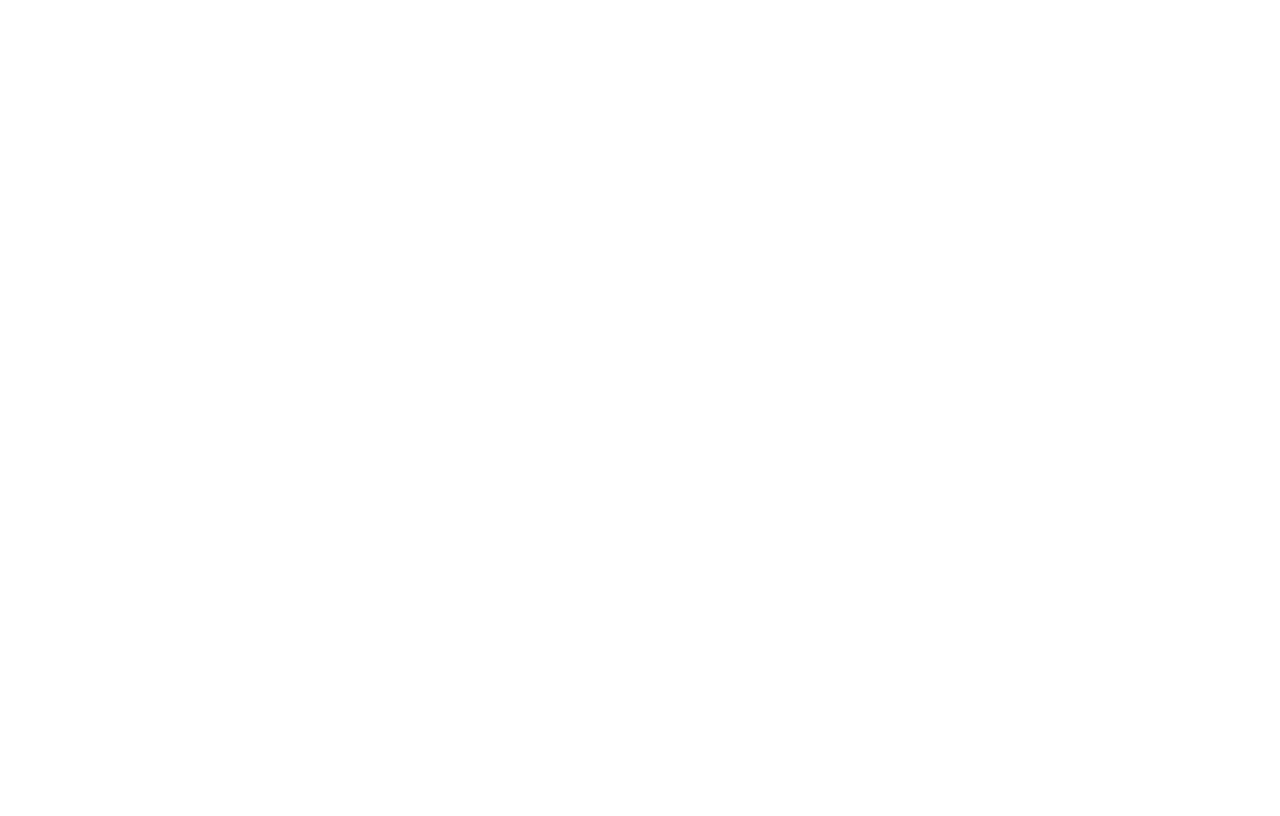
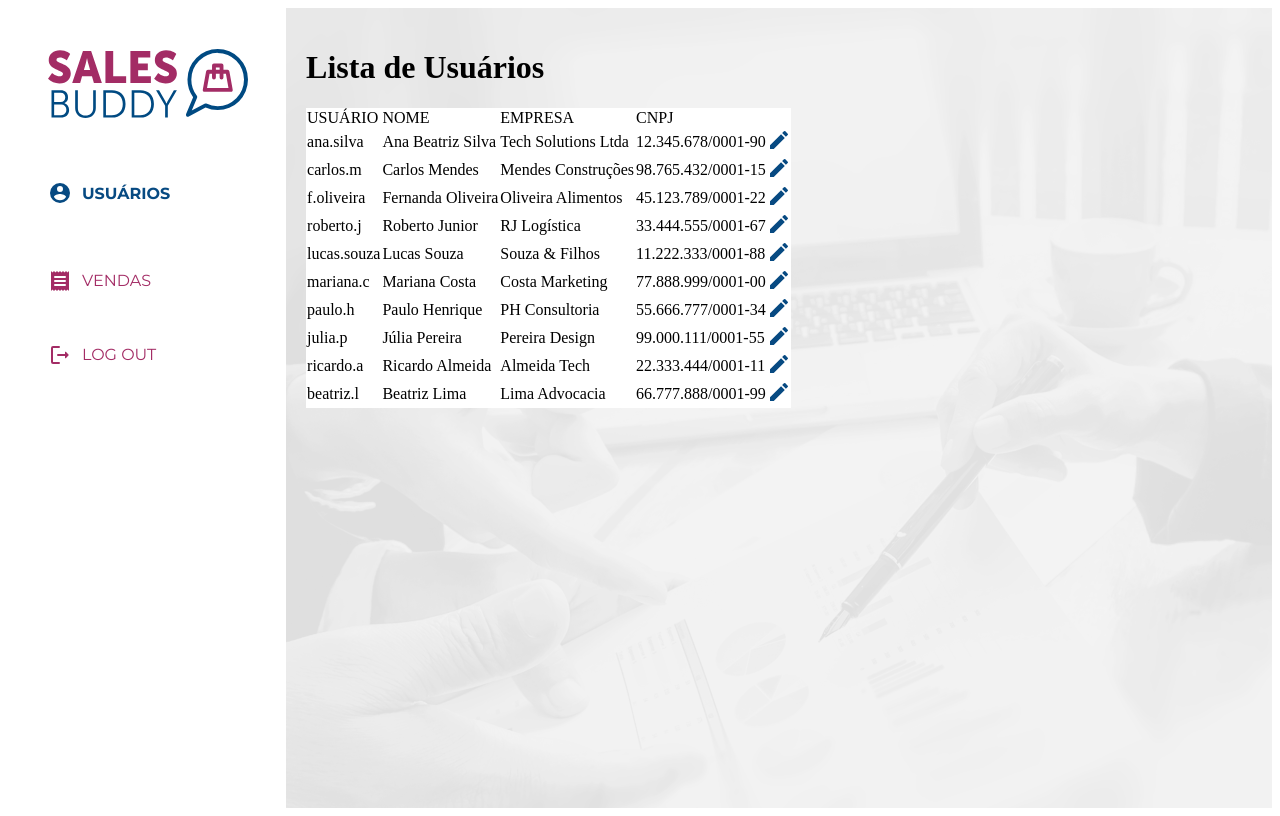
Before and after one commit to felipeLima29/salesBuddyWeb, a React app in the folder frontend/: page /usersList in a window 1280 px wide. Before the commit this address had no page. Built offline with nearby package versions, Linux system fonts and the light colour scheme; the HTML template or start-up script is replaced by a standard one.

Commit message:
feat: Iniciar page de listar usuários

```diff
--- a/frontend/src/components/menu.jsx
+++ b/frontend/src/components/menu.jsx
@@ -10,13 +10,13 @@
 
     return (
         <div className='menu'>
-            <img src={icLogo} alt="Logo"/>
 
             <ul className='listMenu'>
 
+                <img src={icLogo} alt="Logo" className='logoMenu'/>
                 <li className='divMenu'>
                     <img src={icUserBlue} alt="Icon User" />
-                    <Link to="/" className='optionsMenuChosed'><p >USUÁRIOS</p></Link>
+                    <Link to="/usersList" className='optionsMenuChosed'><p >USUÁRIOS</p></Link>
                 </li>
                 <li className='divMenu'>
                     <img src={icSalePink} alt="Icon Sale" />
--- a/frontend/src/index.css
+++ b/frontend/src/index.css
@@ -1,9 +1,3 @@
-.body {
-    background-image: url('assets/icBackground.png');
-    width: 100%;
-    height: 100vh;
-}
-
 :root {
     /* Colors: */
     --unnamed-color-ffffff: #FFFFFF;
@@ -30,6 +24,25 @@
     color: var(--unnamed-color-074a82);
 }
 
+.body {
+    background-image: url('assets/icBackground.png');
+    width: 100%;
+    height: 100vh;
+    overflow: hidden;
+    display: flex;
+}
+
+.bodyLogin{
+    background-image: url('assets/icBackground.png');
+    width: 100%;
+    height: 100vh;
+}
+
+a {
+    text-decoration: none;
+}
+
+/* Login Page Styles */
 .logoContainer {
     display: flex;
     justify-content: center;
@@ -85,31 +98,33 @@
     text-decoration: none;
 }
 
+/* Menu Styles */
+.logoMenu {
+    width: 200px;
+}
+
 .menu {
     display: flex;
     flex-direction: column;
+    align-items: flex-start;
     width: 18%;
     height: 100vh;
-    padding-left: 4%;
     padding-top: 2%;
     padding-right: 4%;
     background-color: white;
 }
 
 .listMenu {
-    margin-right: 10px;
-    padding-left: 1px;
-    padding-top: 30px;
     display: flex;
     flex-direction: column;
-    gap: 25px;
+    gap: 50px;
     list-style: none;
-
 }
 
 .divMenu {
     display: flex;
     flex-direction: row;
+    align-items: center;
     gap: 10px;
 }
 
@@ -118,7 +133,7 @@
     color: #074A82;
     font-family: 'Montserrat', sans-serif;
     font-optical-sizing: auto;
-    font-weight: bolder;
+    font-weight: 900;
     font-style: normal;
 }
 
@@ -127,10 +142,20 @@
     color: #A32C65;
     font-family: 'Montserrat', sans-serif;
     font-optical-sizing: auto;
-    font-weight: 400;
+    font-weight: 500;
     font-style: normal;
 }
 
-a {
-    text-decoration: none;
+/* List of Users Styles */
+.containerUsersList {
+    padding: 20px;
+    flex-direction: column;
+    align-items: center;
 }
+
+.tableUsersList {
+    width: 100%;
+    border-collapse: collapse;
+    background-color: #FFFFFF;
+
+}
--- a/frontend/src/pages/login.jsx
+++ b/frontend/src/pages/login.jsx
@@ -7,7 +7,7 @@
 function PortalLogin() {
 
     return (
-        <div className='body'>
+        <div className='bodyLogin'>
             <div className="logoContainer">
                 <img src={icLogo} alt="icLogo" id="icLogo" />
 
@@ -15,7 +15,7 @@
             <div className='inputContainer'>
                 <InputUser />
                 <InputPassword />
-                <Link to="/menu"><ButtonLogin /></Link>
+                <Link to="/usersList"><ButtonLogin /></Link>
                 <Link to="/forgot-password" id="navForgetPassword">Esqueci a senha</Link>
             </div>
         </div>
--- /dev/null
+++ b/frontend/src/pages/usersList.jsx
@@ -0,0 +1,108 @@
+import Menu from "../components/menu";
+import icEditUser from '../assets/icEditUser.svg';
+function UserList() {
+
+    const mockUsers = [
+        {
+            id: 1,
+            usuario: "ana.silva",
+            nome: "Ana Beatriz Silva",
+            empresa: "Tech Solutions Ltda",
+            cnpj: "12.345.678/0001-90"
+        },
+        {
+            id: 2,
+            usuario: "carlos.m",
+            nome: "Carlos Mendes",
+            empresa: "Mendes Construções",
+            cnpj: "98.765.432/0001-15"
+        },
+        {
+            id: 3,
+            usuario: "f.oliveira",
+            nome: "Fernanda Oliveira",
+            empresa: "Oliveira Alimentos",
+            cnpj: "45.123.789/0001-22"
+        },
+        {
+            id: 4,
+            usuario: "roberto.j",
+            nome: "Roberto Junior",
+            empresa: "RJ Logística",
+            cnpj: "33.444.555/0001-67"
+        },
+        {
+            id: 5,
+            usuario: "lucas.souza",
+            nome: "Lucas Souza",
+            empresa: "Souza & Filhos",
+            cnpj: "11.222.333/0001-88"
+        },
+        {
+            id: 6,
+            usuario: "mariana.c",
+            nome: "Mariana Costa",
+            empresa: "Costa Marketing",
+            cnpj: "77.888.999/0001-00"
+        },
+        {
+            id: 7,
+            usuario: "paulo.h",
+            nome: "Paulo Henrique",
+            empresa: "PH Consultoria",
+            cnpj: "55.666.777/0001-34"
+        },
+        {
+            id: 8,
+            usuario: "julia.p",
+            nome: "Júlia Pereira",
+            empresa: "Pereira Design",
+            cnpj: "99.000.111/0001-55"
+        },
+        {
+            id: 9,
+            usuario: "ricardo.a",
+            nome: "Ricardo Almeida",
+            empresa: "Almeida Tech",
+            cnpj: "22.333.444/0001-11"
+        },
+        {
+            id: 10,
+            usuario: "beatriz.l",
+            nome: "Beatriz Lima",
+            empresa: "Lima Advocacia",
+            cnpj: "66.777.888/0001-99"
+        }
+    ];
+
+    return (
+        <div className="body">
+
+            <Menu />
+            <div className="containerUsersList">
+                <h1>Lista de Usuários</h1>
+                <table className="tableUsersList">
+                    <tr>
+                        <td>USUÁRIO</td>
+                        <td>NOME</td>
+                        <td>EMPRESA</td>
+                        <td>CNPJ</td>
+                    </tr>
+                    {mockUsers.map((user) => (
+                        <tr key={user.id}>
+                            <td>{user.usuario}</td>
+                            <td>{user.nome}</td>
+                            <td>{user.empresa}</td>
+                            <td>{user.cnpj}</td>
+                            <img src={icEditUser} alt="" />
+                        </tr>
+                    ))}
+
+                </table>
+            </div>
+
+        </div>
+    )
+}
+
+export default UserList;
--- a/frontend/src/routes.jsx
+++ b/frontend/src/routes.jsx
@@ -1,5 +1,6 @@
 import PortalLogin from "./pages/login.jsx";
 import Menu from "./components/menu.jsx";
+import UserList from "./pages/usersList.jsx";
 import { Routes, Route } from 'react-router-dom'
 import { ToastContainer } from 'react-toastify'
 import 'react-toastify/dist/ReactToastify.css'
@@ -11,6 +12,7 @@
             <Routes>
                 <Route path="/" element={<PortalLogin />} />
                 <Route path="/menu" element={<Menu />} />
+                <Route path="/usersList" element={<UserList />} />
             </Routes>
         </div>
     )
```
Also changed, not shown: frontend/src/assets/icEditUser.svg (added), frontend/src/components/menu.css (deleted).
